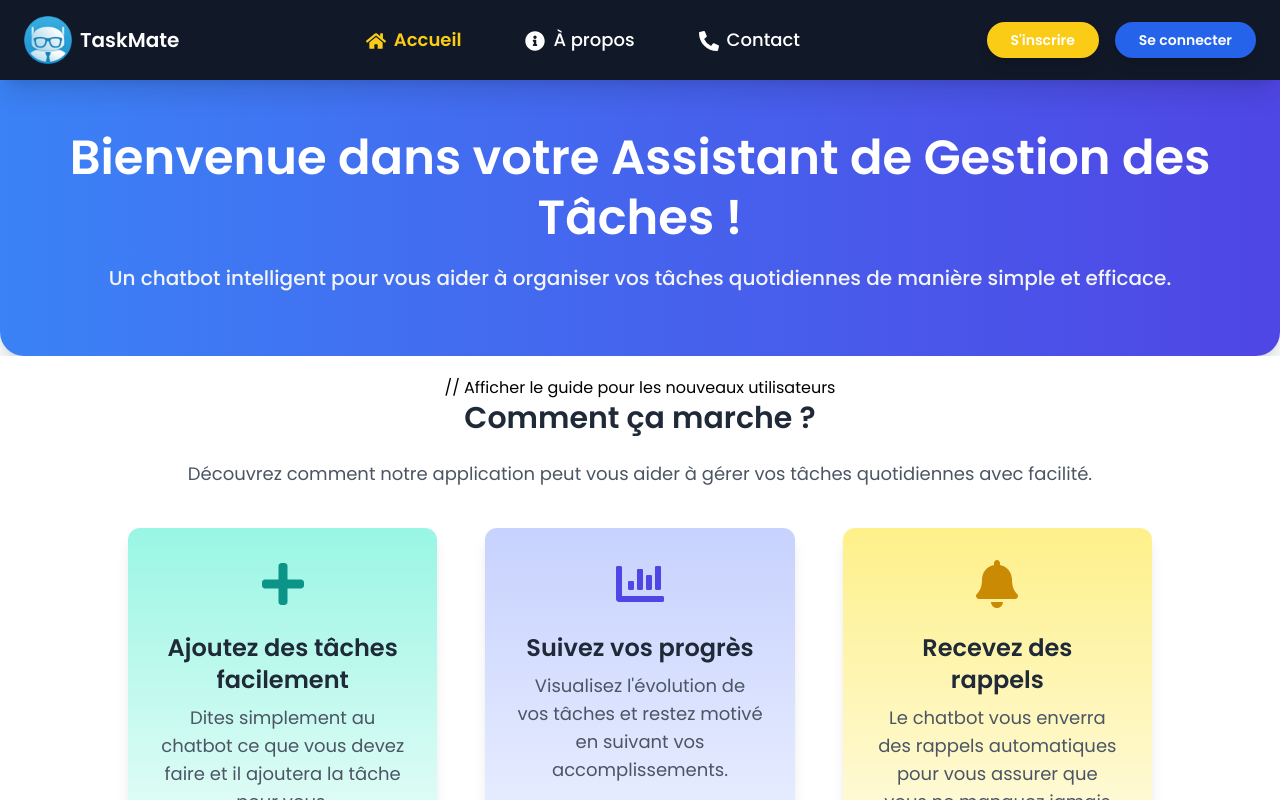
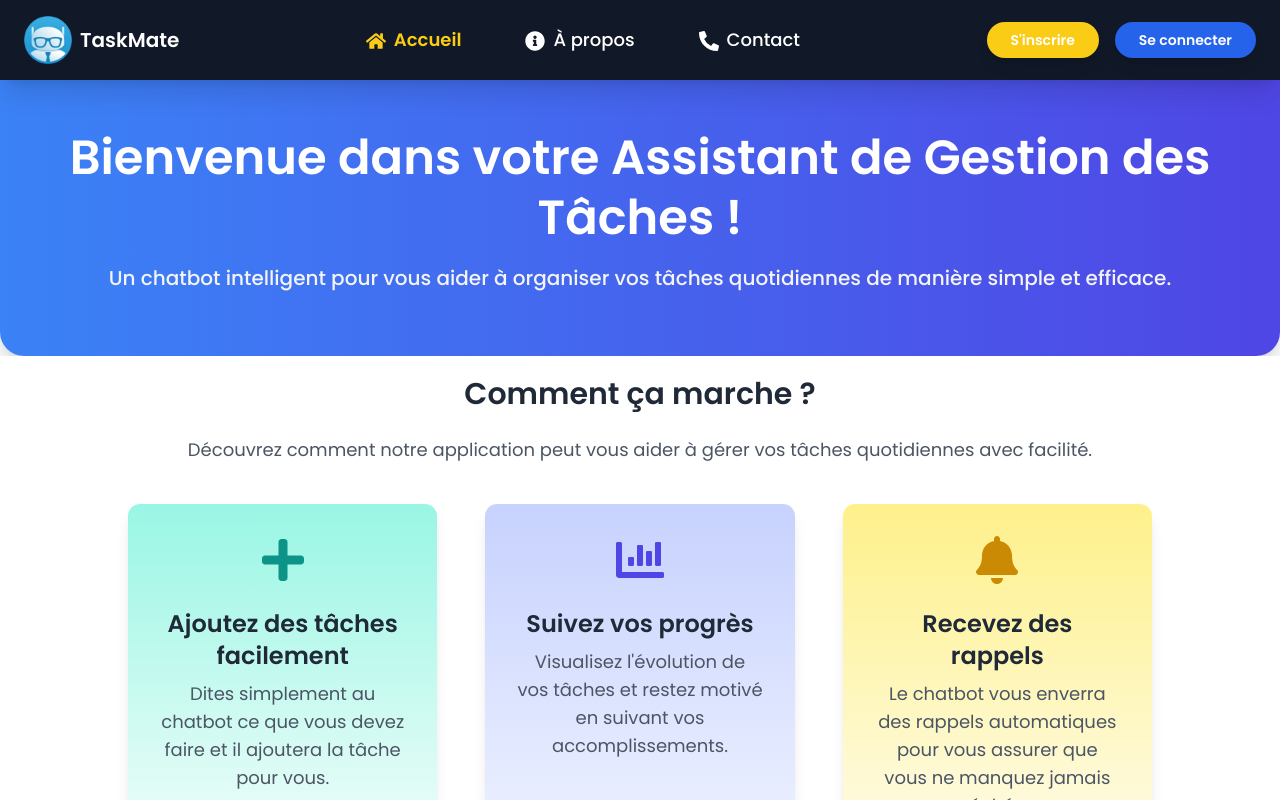
Before and after one commit to mrbenboyy/chatbot-task-manager-frontend, a React (Create React App) app: page / in a window 1280 px wide. Shown: the top 800 px of the page. Built offline with nearby package versions, Linux system fonts and the light colour scheme; some icons are missing.

Commit message:
Update Home.jsx

```diff
--- a/src/components/Home.jsx
+++ b/src/components/Home.jsx
@@ -30,7 +30,6 @@ function Home() {
       {/* Contenu basé sur l'état de connexion */}
       <section className="flex-grow bg-white pb-10 pt-5 px-6">
         <div className="max-w-5xl mx-auto text-center">
-            // Afficher le guide pour les nouveaux utilisateurs
             <>
               <h2 className="text-3xl font-semibold text-gray-800 mb-6">
                 Comment ça marche ?
```
